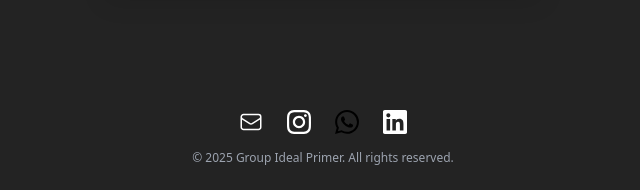
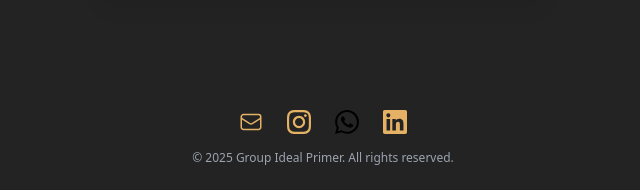
Before and after one commit to ryanyv/gip, a Django app: page /profile/edit/ in a window 1280 px wide. Shown: the part 858-1048 px from the top of the page, without its empty margins (317-957 px from the left). Run offline with Django 5.2, Linux system fonts and the light colour scheme; the visitor is signed in with stand-in values (Sample User, id 1); some libraries are stand-ins or nearby versions.

Commit message:
style: align footer icon colors with theme

```diff
--- a/templates/includes/footer.html
+++ b/templates/includes/footer.html
@@ -1,18 +1,18 @@
 <footer class="footer bg-[#232323] text-white mt-auto py-6">
   <div class="max-w-7xl mx-auto px-4 flex flex-col items-center space-y-4">
     <div class="flex space-x-6">
-      <a href="mailto:info@groupidealprimer.com" aria-label="Email" class="hover:text-gold transition">
+      <a href="mailto:info@groupidealprimer.com" aria-label="Email" class="text-gold hover:text-gold transition">
         <svg class="w-6 h-6" xmlns="http://www.w3.org/2000/svg" fill="none" viewBox="0 0 24 24" stroke-width="1.5" stroke="currentColor">
           <path stroke-linecap="round" stroke-linejoin="round" d="M21.75 6.75v10.5a2.25 2.25 0 01-2.25 2.25h-15a2.25 2.25 0 01-2.25-2.25V6.75m19.5 0A2.25 2.25 0 0019.5 4.5h-15a2.25 2.25 0 00-2.25 2.25m19.5 0v.243a2.25 2.25 0 01-1.07 1.916l-7.5 4.615a2.25 2.25 0 01-2.36 0L3.32 8.91a2.25 2.25 0 01-1.07-1.916V6.75" />
         </svg>
       </a>
-      <a href="https://instagram.com/groupidealprimer" target="_blank" rel="noopener noreferrer" aria-label="Instagram" class="hover:text-gold transition">
+      <a href="https://instagram.com/groupidealprimer" target="_blank" rel="noopener noreferrer" aria-label="Instagram" class="text-gold hover:text-gold transition">
         <svg class="w-6 h-6" fill="currentColor" viewBox="0 0 24 24"><path d="M12 2.163c3.204 0 3.584.012 4.85.07 3.252.148 4.771 1.691 4.919 4.919.058 1.265.069 1.645.069 4.849 0 3.205-.012 3.584-.069 4.849-.149 3.225-1.664 4.771-4.919 4.919-1.266.058-1.644.07-4.85.07-3.204 0-3.584-.012-4.849-.07-3.26-.149-4.771-1.699-4.919-4.92-.058-1.265-.07-1.644-.07-4.849 0-3.204.013-3.583.07-4.849.149-3.227 1.664-4.771 4.919-4.919 1.266-.057 1.645-.069 4.849-.069zm0-2.163c-3.259 0-3.667.014-4.947.072-4.358.2-6.78 2.618-6.98 6.98-.059 1.281-.073 1.689-.073 4.948 0 3.259.014 3.668.072 4.948.2 4.358 2.618 6.78 6.98 6.98 1.281.058 1.689.072 4.948.072 3.259 0 3.668-.014 4.948-.072 4.354-.2 6.782-2.618 6.979-6.98.059-1.28.073-1.689.073-4.948 0-3.259-.014-3.667-.072-4.947-.196-4.354-2.617-6.78-6.979-6.98-1.281-.059-1.69-.073-4.949-.073zm0 5.838c-3.403 0-6.162 2.759-6.162 6.162s2.759 6.163 6.162 6.163 6.162-2.759 6.162-6.163c0-3.403-2.759-6.162-6.162-6.162zm0 10.162c-2.209 0-4-1.79-4-4 0-2.209 1.791-4 4-4s4 1.791 4 4c0 2.21-1.791 4-4 4zm6.406-11.845c-.796 0-1.441.645-1.441 1.44s.645 1.44 1.441 1.44c.795 0 1.439-.645 1.439-1.44s-.644-1.44-1.439-1.44z"/></svg>
       </a>
-      <a href="https://wa.me/34952000000" target="_blank" rel="noopener noreferrer" aria-label="WhatsApp" class="hover:text-gold transition">
+      <a href="https://wa.me/34952000000" target="_blank" rel="noopener noreferrer" aria-label="WhatsApp" class="text-gold hover:text-gold transition">
         <svg class="w-6 h-6" role="img" viewBox="0 0 24 24" xmlns="http://www.w3.org/2000/svg"><path d="M17.472 14.382c-.297-.149-1.758-.867-2.03-.967-.273-.099-.471-.148-.67.15-.197.297-.767.966-.94 1.164-.173.199-.347.223-.644.075-.297-.15-1.255-.463-2.39-1.475-.883-.788-1.48-1.761-1.653-2.059-.173-.297-.018-.458.13-.606.134-.133.298-.347.446-.52.149-.174.198-.298.298-.497.099-.198.05-.371-.025-.52-.075-.149-.669-1.612-.916-2.207-.242-.579-.487-.5-.669-.51-.173-.008-.371-.01-.57-.01-.198 0-.52.074-.792.372-.272.297-1.04 1.016-1.04 2.479 0 1.462 1.065 2.875 1.213 3.074.149.198 2.096 3.2 5.077 4.487.709.306 1.262.489 1.694.625.712.227 1.36.195 1.871.118.571-.085 1.758-.719 2.006-1.413.248-.694.248-1.289.173-1.413-.074-.124-.272-.198-.57-.347m-5.421 7.403h-.004a9.87 9.87 0 01-5.031-1.378l-.361-.214-3.741.982.998-3.648-.235-.374a9.86 9.86 0 01-1.51-5.26c.001-5.45 4.436-9.884 9.888-9.884 2.64 0 5.122 1.03 6.988 2.898a9.825 9.825 0 012.893 6.994c-.003 5.45-4.437 9.884-9.885 9.884m8.413-18.297A11.815 11.815 0 0012.05 0C5.495 0 .165 5.335.157 11.892c0 2.096.547 4.142 1.588 5.945L.057 24l6.305-1.654a11.882 11.882 0 005.683 1.448h.005c6.554 0 11.89-5.335 11.893-11.893a11.821 11.821 0 00-3.48-8.413Z"/></svg>
       </a>
-      <a href="https://linkedin.com/company/groupidealprimer" target="_blank" rel="noopener noreferrer" aria-label="LinkedIn" class="hover:text-gold transition">
+      <a href="https://linkedin.com/company/groupidealprimer" target="_blank" rel="noopener noreferrer" aria-label="LinkedIn" class="text-gold hover:text-gold transition">
         <svg class="w-6 h-6" fill="currentColor" viewBox="0 0 24 24"><path d="M20.447 20.452h-3.554v-5.569c0-1.328-.027-3.037-1.852-3.037-1.853 0-2.136 1.445-2.136 2.939v5.667H9.351V9h3.414v1.561h.046c.477-.9 1.637-1.85 3.37-1.85 3.601 0 4.267 2.37 4.267 5.455v6.286zM5.337 7.433a2.062 2.062 0 01-2.063-2.065 2.064 2.064 0 112.063 2.065zm1.782 13.019H3.555V9h3.564v11.452zM22.225 0H1.771C.792 0 0 .774 0 1.729v20.542C0 23.227.792 24 1.771 24h20.451C23.2 24 24 23.227 24 22.271V1.729C24 .774 23.2 0 22.222 0h.003z"/></svg>
       </a>
     </div>
```
